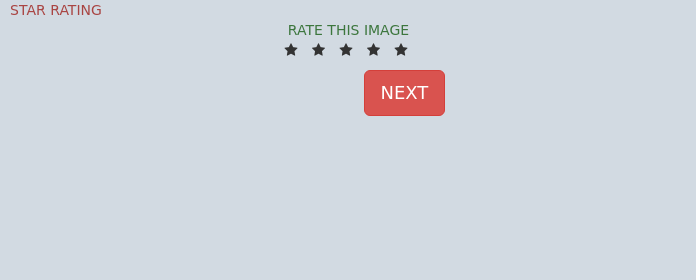
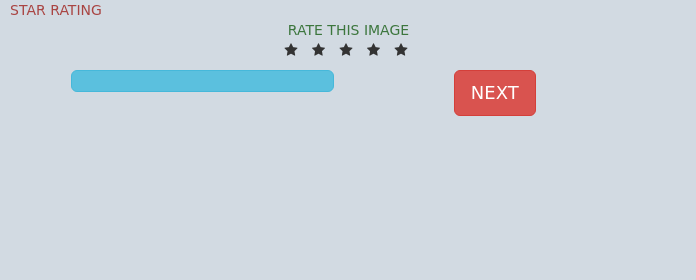
Before and after one commit to surajdobhal/Star-Rating, a plain HTML site: page index.html in a window 1280 px wide. Shown: the top 280 px of the page, 584-1280 px from the left. Drawn offline with nearby package versions, Linux system fonts and the light colour scheme.

Commit message:
Update index.html

```diff
--- a/index.html
+++ b/index.html
@@ -57,12 +57,10 @@
                             <li class="list-inline-item fa fa-star stars"></li>
                         </ul>
                         <div class="row py-5">
-                            <div class="col-xxl-6 col-xl-6 col-lg-6 col-md-6 col-sm-12 col-xs-12 mb-5">
-
-                                    <div class="text-light bg-info border-lg shadow-lg py-2 text-center d-none  font-weight-bold rounded-lg" id="result" style="font-size: 1.5em;"></div>
-
+                            <div class="col-xxl-6 col-xl-6 col-lg-6 col-md-6 col-sm-12 col-xs-12 mb-5 text-center px-5">
+                               <button class="btn btn-info btn-lg font-weight-bold d-none btn-block" role="button" id="result"></button>
                             </div>
-                            <div class="col-xxl-6 col-xl-6 col-lg-6 col-md-6 col-sm-12 col-xs-12 mb-5">
+                            <div class="col-xxl-6 col-xl-6 col-lg-6 col-md-6 col-sm-12 col-xs-12 mb-5 text-center">
                                 <button class="btn btn-danger btn-lg font-weight-bold" role="button">NEXT</button>
                             </div>
                         </div>
```
